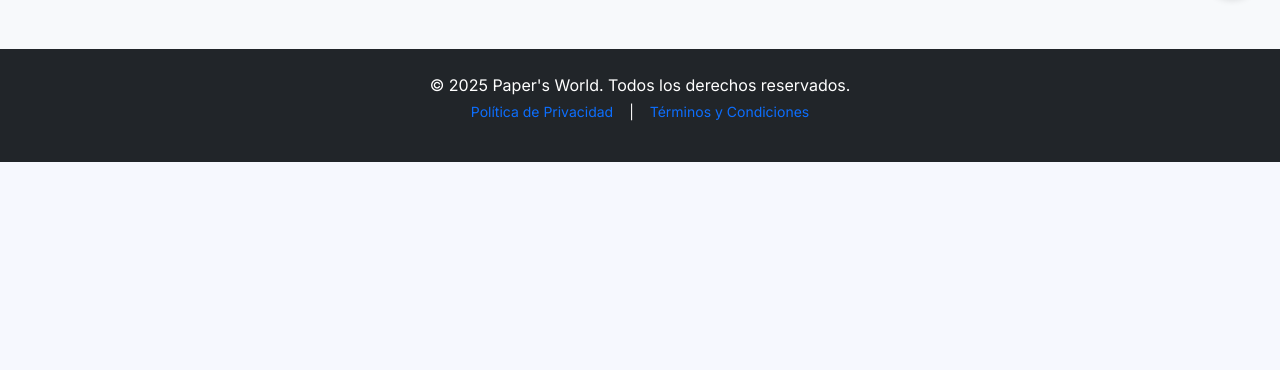
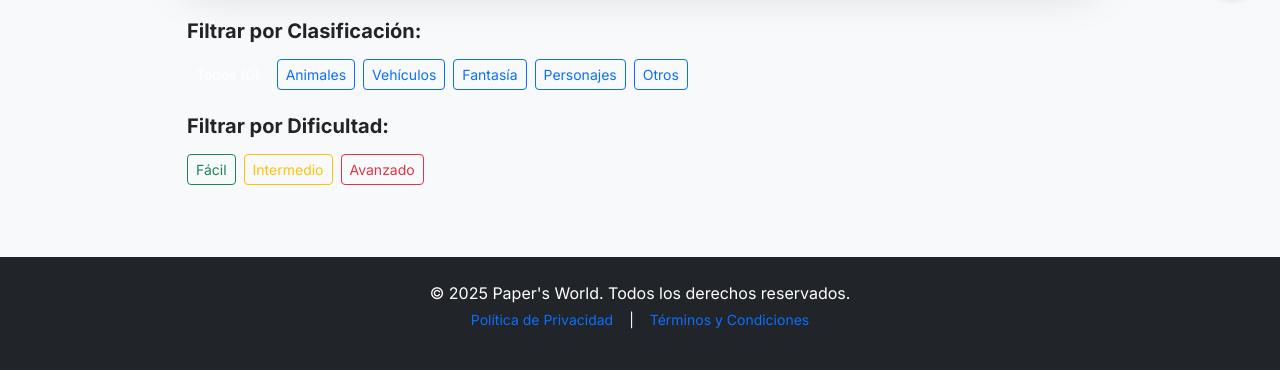
Before and after one commit to estebandev-data/papers-world-1, a Flask app: page /disenos in a window 1280 px wide. Shown: the part 783-1153 px from the top of the page. Before the commit the page ends 945 px from the top, so only its background shows below. Run offline with Flask 3, Linux system fonts and the light colour scheme.

Commit message:
Update disenos.html
nav nuevo con clasificaciones

```diff
--- a/templates/disenos.html
+++ b/templates/disenos.html
@@ -26,9 +26,9 @@
         .text-paper-primary { color: var(--paper-primary) !important; }
         .bg-paper-secondary { background-color: var(--paper-secondary) !important; }
 
-        /* Ajuste de fuente en el NAV para que sea más pequeña */
+        /* Ajuste de fuente en el NAV */
         .navbar-nav .nav-link {
-            font-size: 0.95rem; /* Letra ligeramente más pequeña */
+            font-size: 0.95rem;
             padding-left: 0.8rem !important;
             padding-right: 0.8rem !important;
         }
@@ -125,11 +125,10 @@
         </div>
 
         <div class="row mb-5 justify-content-center">
-            <div class="col-12 col-md-10 col-lg-8">
-                <div id="videoCarousel" class="carousel slide rounded-3 overflow-hidden shadow-lg" data-bs-ride="carousel">
+            <div class="col-12 col-xl-10"> <div id="videoCarousel" class="carousel slide rounded-3 overflow-hidden shadow-lg" data-bs-ride="carousel">
                     <div class="carousel-inner">
                         <div class="carousel-item active">
-                            <div class="ratio ratio-16x9" style="min-height: 250px; background-color: #e2e8f0;">
+                            <div class="ratio ratio-16x9" style="min-height: 350px; background-color: #e2e8f0;">
                                 <iframe src="https://www.youtube.com/embed/dQw4w9WgXcQ?autoplay=1&mute=1&controls=1&loop=1&playlist=dQw4w9WgXcQ"
                                         title="Video Promocional Paper's World"
                                         allow="accelerometer; autoplay; clipboard-write; encrypted-media; gyroscope; picture-in-picture"
@@ -145,22 +144,24 @@
                 </div>
             </div>
         </div>
-        <div class="row mb-4">
-            <div class="col-12 col-md-6 mb-3">
-                <h5 class="fw-bold mb-3">Filtrar por Clasificación:</h5>
-                <div class="d-flex flex-wrap gap-2" role="group" aria-label="Filtros de Diseño">
+        <div class="row mb-5 justify-content-center">
+            <div class="col-12 col-lg-10">
+
+                <h5 class="fw-bold mb-3 text-center text-md-start">Filtrar por Clasificación:</h5>
+                <div class="d-flex flex-wrap gap-2 justify-content-center justify-content-md-start mb-4" role="group" aria-label="Filtros de Clasificación">
                     <button type="button" class="btn btn-paper-primary btn-sm text-white">Todos ({{ (disenos|default([])|length) }})</button>
-                    <button type="button" class="btn btn-outline-primary btn-sm">Arquitectura</button>
                     <button type="button" class="btn btn-outline-primary btn-sm">Animales</button>
+                    <button type="button" class="btn btn-outline-primary btn-sm">Vehículos</button>
+                    <button type="button" class="btn btn-outline-primary btn-sm">Fantasía</button>
+                    <button type="button" class="btn btn-outline-primary btn-sm">Personajes</button>
                     <button type="button" class="btn btn-outline-primary btn-sm">Otros</button>
                 </div>
-            </div>
-            <div class="col-12 col-md-6 mb-3">
-                 <h5 class="fw-bold mb-3">Filtrar por Dificultad:</h5>
-                 <div class="d-flex flex-wrap gap-2" role="group" aria-label="Filtros de Dificultad">
+
+                <h5 class="fw-bold mb-3 mt-3 text-center text-md-start">Filtrar por Dificultad:</h5>
+                 <div class="d-flex flex-wrap gap-2 justify-content-center justify-content-md-start" role="group" aria-label="Filtros de Dificultad">
                     <button type="button" class="btn btn-outline-success btn-sm">Fácil</button>
-                    <button type="button" class="btn btn-outline-warning btn-sm">Media</button>
-                    <button type="button" class="btn btn-outline-danger btn-sm">Difícil</button>
+                    <button type="button" class="btn btn-outline-warning btn-sm">Intermedio</button>
+                    <button type="button" class="btn btn-outline-danger btn-sm">Avanzado</button>
                 </div>
             </div>
         </div>
@@ -343,9 +344,9 @@
                 const diffLower = dificultad.toLowerCase();
                 if (diffLower.includes('fácil')) {
                     diffSpan.classList.add('text-success');
-                } else if (diffLower.includes('media')) {
+                } else if (diffLower.includes('intermedio') || diffLower.includes('media')) {
                     diffSpan.classList.add('text-warning');
-                } else if (diffLower.includes('difícil') || diffLower.includes('experto')) {
+                } else if (diffLower.includes('avanzado') || diffLower.includes('difícil') || diffLower.includes('experto')) {
                     diffSpan.classList.add('text-danger');
                 } else {
                     diffSpan.classList.add('text-muted');
```
